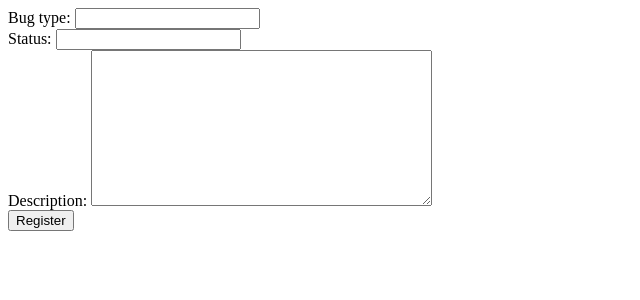
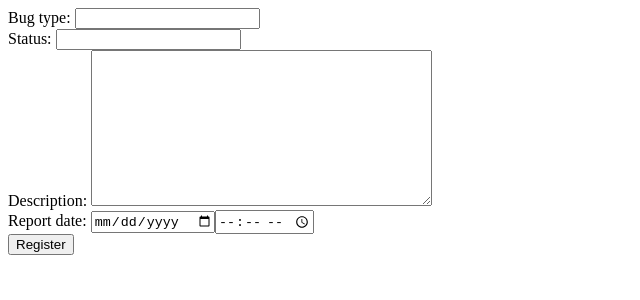
Before and after one commit to michellemounde/capx-bug, a Django app: page /bug/register/ in a window 1280 px wide. Shown: the top 300 px of the page, without its empty margins (0-640 px from the left). Run offline with Django 4.2, Linux system fonts and the light colour scheme.

Commit message:
Render report_date field in form to allow for setting of past and future dates

```diff
--- a/bug/forms.py
+++ b/bug/forms.py
@@ -5,3 +5,5 @@ class BugForm(forms.Form):
     description = forms.CharField(min_length=25, max_length=200, widget=forms.Textarea)
     bug_type = forms.CharField(min_length=4, max_length=50)
     status = forms.CharField(min_length=4, max_length=50)
+    report_date = forms.SplitDateTimeField(widget=forms.SplitDateTimeWidget
+                                           (date_attrs={"type": "date"}, time_attrs={"type": "time"}))
--- a/bug/templates/bug/register.html
+++ b/bug/templates/bug/register.html
@@ -20,6 +20,11 @@
         {{ form.description.label_tag }}
         {{ form.description }}
     </div>
+    <div class="fieldWrapper">
+        {{ form.report_date.errors }}
+        {{ form.report_date.label_tag }}
+        {{ form.report_date }}
+    </div>
     <input type="submit" value="Register" />
 </form>
 
```
